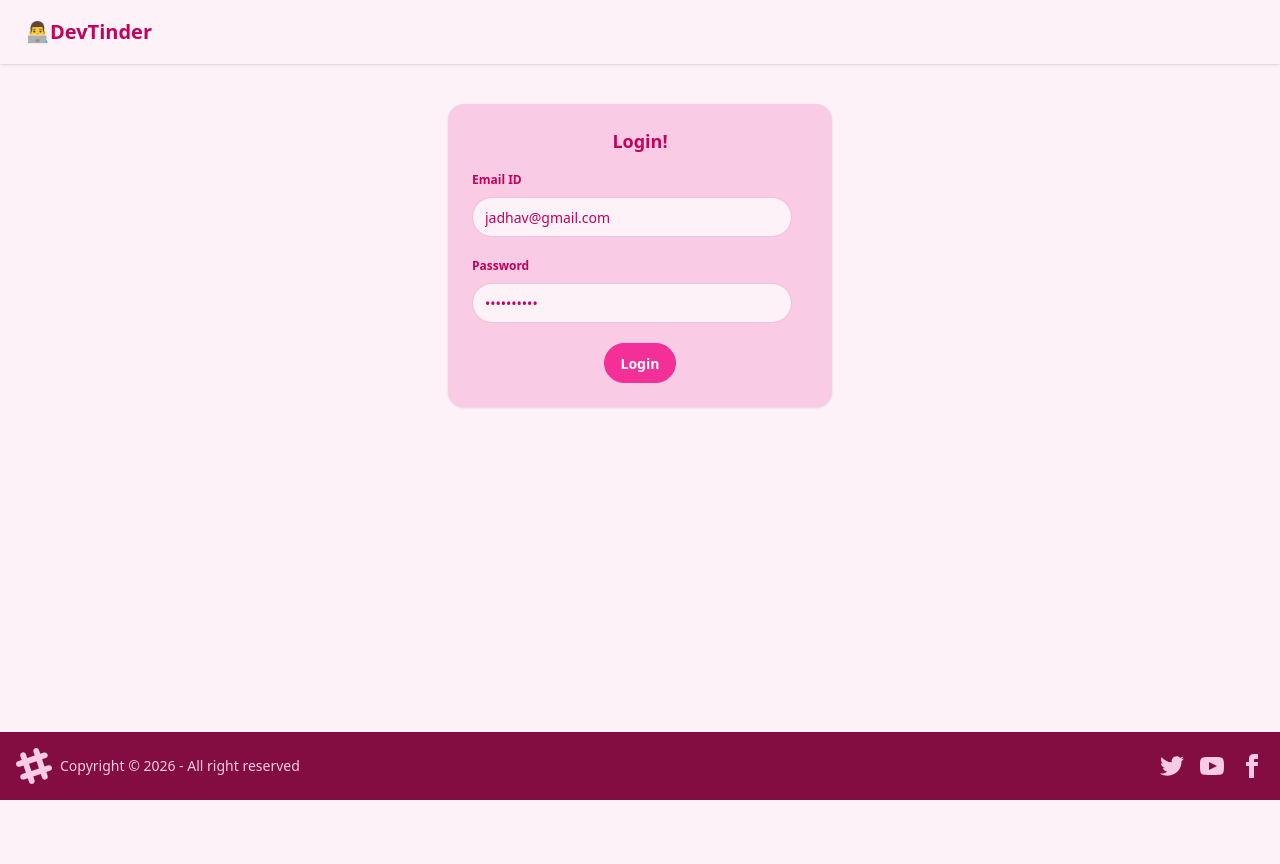
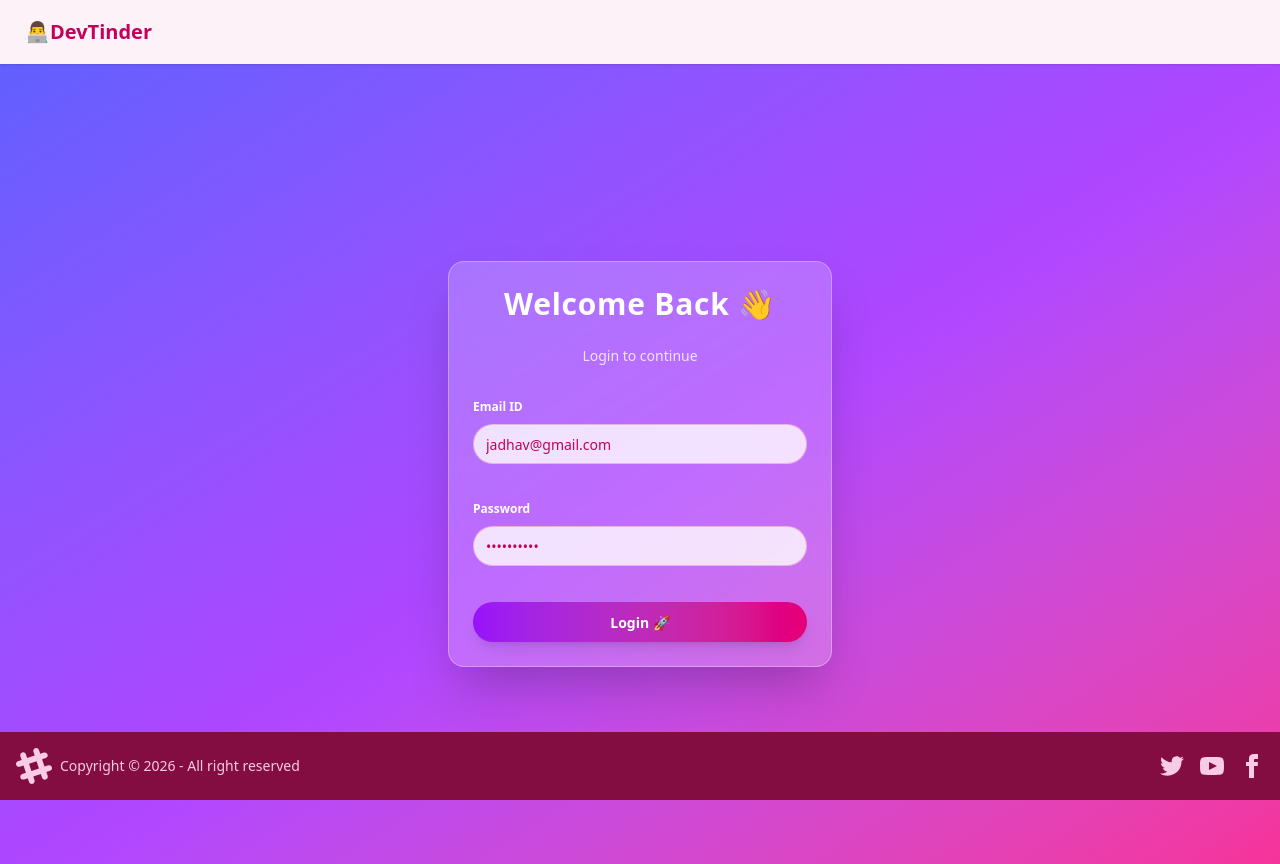
Before and after one commit to pranavgawande10/devTinder-web, a React (Vite) app: page /login in a window 1280 px wide. Before the commit the page ends 800 px from the top, so only its background shows below. Built offline with nearby package versions, Linux system fonts and the light colour scheme; no server answers.

Commit message:
feature Connectionpage

```diff
--- a/package.json
+++ b/package.json
@@ -14,6 +14,7 @@
     "@tailwindcss/vite": "^4.1.18",
     "axios": "^1.13.2",
     "daisyui": "^5.5.14",
+    "framer-motion": "^12.28.1",
     "react": "^19.2.0",
     "react-dom": "^19.2.0",
     "react-redux": "^9.2.0",
--- a/src/App.jsx
+++ b/src/App.jsx
@@ -6,6 +6,8 @@ import Profile from "./components/Profile"
 import { Provider } from "react-redux"
 import appStore from "./utils/appStore"
 import Feed from "./components/Feed"
+import Connections from "./components/Connections"
+import Requests  from "./components/Requests"
 function App() {
 
 
@@ -19,6 +21,8 @@ function App() {
 
            <Route path="/login" element= {<Login/>}/>
            <Route path="/Profile" element= {<Profile/>}/>
+           <Route path="/connections" element= {<Connections/>}/>
+           <Route path="/requests" element= {<Requests/>}/>
         </Route>
 
      </Routes>
--- a/src/components/Body.jsx
+++ b/src/components/Body.jsx
@@ -24,6 +24,9 @@ const Body = () => {
       if (err?.response?.status === 401) {
         navigate("/login");
       }
+
+
+
 }
 
 
@@ -37,8 +40,9 @@ const Body = () => {
   return (
     <div>
         <NavBar/>
+        <Outlet/>
         <Footer/>
-        <Outlet/>
+
     </div>
   )
 }
--- /dev/null
+++ b/src/components/Connections.jsx
@@ -0,0 +1,58 @@
+import React, { useEffect } from 'react'
+import { BASE_URL } from '../utils/constants'
+import axios  from 'axios';
+import { addConnections } from '../utils/connectionSlice';
+import { useDispatch } from "react-redux";
+import { useSelector } from 'react-redux';
+
+const Connections = () => {
+    const connections = useSelector((store) => store.connections);
+    const dispatch = useDispatch();
+    const fetchConnections = async ()=> {
+
+        try {
+            const res  = await axios.get(BASE_URL + "/user/connections" , {withCredentials: true,});
+            console.log(res.data.data);
+            dispatch(addConnections(res.data.data));
+
+        }
+        catch(err)
+        {
+            //
+        }
+    };
+
+    useEffect(() => {
+        fetchConnections();
+    } , []);
+
+    if(!connections) return;
+
+    if(connections.length === 0) return <h1 className='text-bold text-2xl '>No Connections Found!!</h1>;
+
+
+  return (
+    <div className='text-center my-10'>
+        <h1 className='text-bold text-pink text-4xl '>Connections </h1>
+        {connections.map((connection) =>{
+            const {firstName, lastName,photoUrl,age,gender,about} = connection;
+            return (
+
+            <div className='flex  m-4 p-4 rounded-lg bg-base-300 w-1/2 mx-auto '>
+            <div>
+                <img alt="photo" className='w-20 h-20 rounded-full ' src = {photoUrl}/>
+            </div>
+            <div className='text-left mx-4'>
+                <h2 className='font-bold text-xl'> {firstName + " "+ lastName}</h2>
+                {age && gender && <p> {age + " , " + gender}</p>}
+                <p>{about}</p>
+            </div>
+
+            </div>
+            );
+    })};
+    </div>
+  )
+}
+
+export default Connections
--- a/src/components/EditProfile.jsx
+++ b/src/components/EditProfile.jsx
@@ -72,25 +72,38 @@ export const EditProfile = ({user}) => {
             />
           </fieldset>
            <fieldset className="fieldset">
-            <legend className="fieldset-legend">Gender </legend>
-            <input
-              type="text"
-              value={gender}
-              className="input"
-              placeholder="Type here"
-              onChange={(e) => setGender(e.target.value)}
-            />
-          </fieldset>
-           <fieldset className="fieldset">
-            <legend className="fieldset-legend">About </legend>
-            <input
-              type="text"
+  <legend className="fieldset-legend text-sm font-medium">
+    Gender
+  </legend>
+  <select
+    value={gender}
+    className="select select-bordered w-full focus:select-primary"
+    onChange={(e) => setGender(e.target.value)}
+  >
+    <option value="" disabled>
+      Select gender
+    </option>
+    <option value="male">male</option>
+    <option value="female">female</option>
+    <option value="others">others</option>
+    <option value="prefer not to say">prefer not to say</option>
+  </select>
+</fieldset>
+
+
+          <fieldset className="fieldset">
+            <legend className="fieldset-legend text-sm font-medium">
+              About
+            </legend>
+            <textarea
               value={about}
-              className="input"
-              placeholder="Type here"
+              className="textarea textarea-bordered w-full resize-none focus:textarea-primary"
+              placeholder="Write something about yourself"
+              rows={3}
               onChange={(e) => setAbout(e.target.value)}
             />
           </fieldset>
+
           <fieldset className="fieldset">
             <legend className="fieldset-legend">Photo URL </legend>
             <input
--- a/src/components/Login.jsx
+++ b/src/components/Login.jsx
@@ -36,42 +36,67 @@ const Login = () => {
   };
 
   return (
-    <div className="flex justify-center my-10">
-      <div className="card bg-base-300 w-96 shadow-sm">
-        <div className="card-body">
-          <h2 className="card-title justify-center">Login!</h2>
+  <div className="min-h-screen flex items-center justify-center bg-gradient-to-br from-indigo-500 via-purple-500 to-pink-500">
+    <div className="card w-96 backdrop-blur-xl bg-white/20 shadow-2xl border border-white/30 animate-fade-in">
+      <div className="card-body space-y-4">
 
+        <h2 className="text-3xl font-bold text-center text-white tracking-wide">
+          Welcome Back 👋
+        </h2>
+        <p className="text-center text-white/80 text-sm">
+          Login to continue
+        </p>
+
+        {/* Email */}
         <fieldset className="fieldset">
-            <legend className="fieldset-legend">Email ID</legend>
+          <legend className="fieldset-legend text-white">
+            Email ID
+          </legend>
           <input
             type="text"
             value={emailId}
-              className="input"
-              placeholder="Type here"
+            className="input w-full bg-white/80 focus:bg-white transition-all duration-300 focus:ring-2 focus:ring-purple-500"
+            placeholder="Enter your email"
             onChange={(e) => setEmailId(e.target.value)}
           />
         </fieldset>
 
+        {/* Password */}
         <fieldset className="fieldset">
-            <legend className="fieldset-legend">Password</legend>
+          <legend className="fieldset-legend text-white">
+            Password
+          </legend>
           <input
             type="password"
             value={password}
-              className="input"
-              placeholder="Type here"
+            className="input w-full bg-white/80 focus:bg-white transition-all duration-300 focus:ring-2 focus:ring-pink-500"
+            placeholder="Enter your password"
             onChange={(e) => setPassword(e.target.value)}
           />
         </fieldset>
-        <p className="text-red-500">{error}</p>
-          <div className="card-actions justify-center">
-            <button className="btn btn-primary" onClick={handleLogin}>
-              Login
+
+        {/* Error */}
+        {error && (
+          <p className="text-red-300 text-sm text-center animate-shake">
+            {error}
+          </p>
+        )}
+
+        {/* Button */}
+        <div className="card-actions justify-center pt-2">
+          <button
+            className="btn btn-primary w-full bg-gradient-to-r from-purple-600 to-pink-600 border-none text-white hover:scale-105 transition-transform duration-300 shadow-lg"
+            onClick={handleLogin}
+          >
+            Login 🚀
           </button>
         </div>
+
       </div>
     </div>
   </div>
 );
+
 };
 
 export default Login;
--- a/src/components/NavBar.jsx
+++ b/src/components/NavBar.jsx
@@ -48,7 +48,7 @@ const NavBar = () => {
             <span className="badge">New</span>
           </Link>
         </li>
-        <li><a>Settings</a></li>
+        <li><Link to = "/connections">Connections</Link></li>
         <li><a onClick = {handleLogout}>Logout</a></li>
       </ul>
     </div>
--- /dev/null
+++ b/src/components/Requests.jsx
@@ -0,0 +1,9 @@
+import React from 'react'
+
+const Requests = () => {
+  return (
+    <div>Requests</div>
+  )
+}
+
+export default Requests
--- a/src/index.css
+++ b/src/index.css
@@ -4,3 +4,28 @@
   themes: light --default, dark --prefersdark, valentine
 ;
 }
+@keyframes fade-in {
+  from {
+    opacity: 0;
+    transform: translateY(20px);
+  }
+  to {
+    opacity: 1;
+    transform: translateY(0);
+  }
+}
+
+.animate-fade-in {
+  animation: fade-in 0.8s ease-out;
+}
+
+@keyframes shake {
+  0%, 100% { transform: translateX(0); }
+  25% { transform: translateX(-4px); }
+  50% { transform: translateX(4px); }
+  75% { transform: translateX(-4px); }
+}
+
+.animate-shake {
+  animation: shake 0.3s ease-in-out;
+}
--- a/src/utils/appStore.js
+++ b/src/utils/appStore.js
@@ -1,11 +1,13 @@
 import { configureStore } from "@reduxjs/toolkit";
 import  userReducer from "./userSlice";
 import feedReducer from "./feedSlice";
+import connectionReducer from "./connectionSlice";
 
 const appStore = configureStore({
     reducer: {
         user: userReducer,
         feed:feedReducer,
+        connections :connectionReducer,
 
     },
 });
--- /dev/null
+++ b/src/utils/connectionSlice.js
@@ -0,0 +1,13 @@
+import { createSlice } from "@reduxjs/toolkit";
+
+const connectionSlice = createSlice({
+    name : "connection  ",
+    initialState: null,
+    reducers: {
+        addConnections: (state,action) => action.payload,
+        removeConnections : () =>null,
+    },
+});
+export const {addConnections,removeConnections} = connectionSlice.actions;
+
+export default connectionSlice.reducer;
```
Also changed, not shown: src/utils/userSlice.js (line endings or trailing spaces), 2 other files (tests, documents, lock files or other folders). Lines whose indentation alone changed are shown as unchanged.
